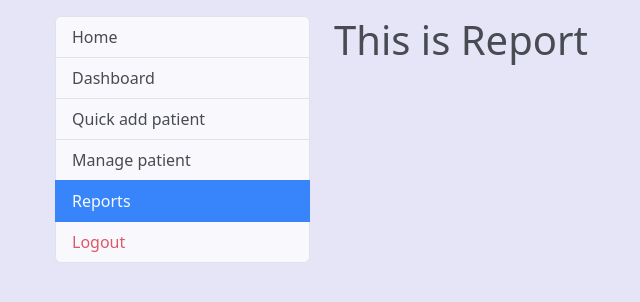
After one commit to musarafhossain/MediHub, a Django app: page /reports/ in a window 1280 px wide. The commit adds this page. Shown: the top 302 px of the page, without its empty margins (39-679 px from the left). Run offline with Django 5.2, Linux system fonts and the light colour scheme; the visitor is signed in with stand-in values (Sample User, id 1).

Commit message:
add reports section

```diff
--- a/main/patient/templates/doctor/all-patients.html
+++ b/main/patient/templates/doctor/all-patients.html
@@ -1,7 +1,7 @@
 {% extends 'layout.html' %}
 {% load filters %}
 {% block main %}
-    <div class="card" data-aos="fade-left" data-aos-offset="300" data-aos-easing="ease-in-sine" data-aos-duration="1000">
+    <div class="card" data-aos="fade-left" data-aos-offset="10" data-aos-easing="linear" data-aos-duration="500">
         <h4 class="card-header">
             All Patients ({{data.count}})
             <a href="{% url 'add-patients' %}" class="float-end btn btn-sm btn-success"><i class="fa-solid fa-plus"></i>Add Patients</a>
--- a/main/patient/templates/doctor/quick-add-patient.html
+++ b/main/patient/templates/doctor/quick-add-patient.html
@@ -1,7 +1,7 @@
 {% extends 'layout.html' %}
 {% load filters %}
 {% block main %}
-    <div class="card" data-aos="fade-left" data-aos-offset="300" data-aos-easing="ease-in-sine" data-aos-duration="1000">
+    <div class="card" data-aos="fade-left" data-aos-offset="10" data-aos-easing="linear" data-aos-duration="500">
         <h4 class="card-header">{{heading}}</h4>
         <div class="card-body">
             {% if messages %}
--- /dev/null
+++ b/main/patient/templates/doctor/reports.html
@@ -0,0 +1,4 @@
+{% extends 'layout.html' %}
+{% block main %}
+    <h1>This is Report</h1>
+{% endblock %}
--- a/main/patient/urls.py
+++ b/main/patient/urls.py
@@ -6,10 +6,11 @@ urlpatterns = [
     path('email/', views.n_patients, name='email'),
     path('doctor/dashboard/', views.doctor_dashbaord, name='doctor_dashboard'),
     path('doctor/quick-add-patient/', views.doctor_quick_add_patient, name='quick-add-patient'),
-    path('patients', views.all_patients, name='all-patients'),
+    path('patients/', views.all_patients, name='all-patients'),
     path('patients/add', views.add_patients, name='add-patients'),
     path('patients/delete/<int:id>', views.delete_patients, name='delete-patients'),
     path('patients/update/<int:id>', views.update_patients, name='update-patients'),
+    path('reports/', views.reports, name='reports'),
     path('doctor/login/', views.doctor_login, name='doctor_login'),
     path('doctor/logout/', views.doctor_logout, name='doctor_logout'),
     path('doctor/reset-password/', views.doctor_change_password, name='doctor_change_password'),
--- a/main/patient/views.py
+++ b/main/patient/views.py
@@ -182,3 +182,10 @@ def n_patients(request):
     return render(request, 'doctor/n_patients.html', {
         'count': count,
     })
+
+def reports(request):
+    if not request.user.is_authenticated:
+        return redirect('doctor_login')
+    return render(request, 'doctor/reports.html', {
+        'page_title': 'Reports',
+    })
--- a/main/templates/layout.html
+++ b/main/templates/layout.html
@@ -3,12 +3,13 @@
 <div class="container-fluid mt-3 mb-3">
     <div class="row">
         <!-- Sidebar -->
-        <div class="col-12 col-md-3 mb-3" data-aos="fade-right" data-aos-offset="300" data-aos-easing="ease-in-sine" data-aos-duration="1000">
+        <div class="col-12 col-md-3 mb-3">
             <div class="list-group">
                 <a href="{% url 'home' %}" class="list-group-item list-group-item-action">Home</a>
                 <a href="{% url 'doctor_dashboard' %}" class="list-group-item list-group-item-action {% if 'dashboard' in request.path %} active {% endif %}">Dashboard</a>
                 <a href="{% url 'quick-add-patient' %}" class="list-group-item list-group-item-action {% if 'quick-add-patient' in request.path %} active {% endif %}">Quick add patient</a>
                 <a href="{% url 'all-patients' %}" class="list-group-item list-group-item-action{% if 'patients' in request.path %} active {% endif %}">Manage patient</a>
+                <a href="{% url 'reports' %}" class="list-group-item list-group-item-action{% if 'reports' in request.path %} active {% endif %}">Reports</a>
                 <a href="{% url 'doctor_logout' %}" class="list-group-item text-danger list-group-item-action">Logout</a>
             </div>
         </div>
```
